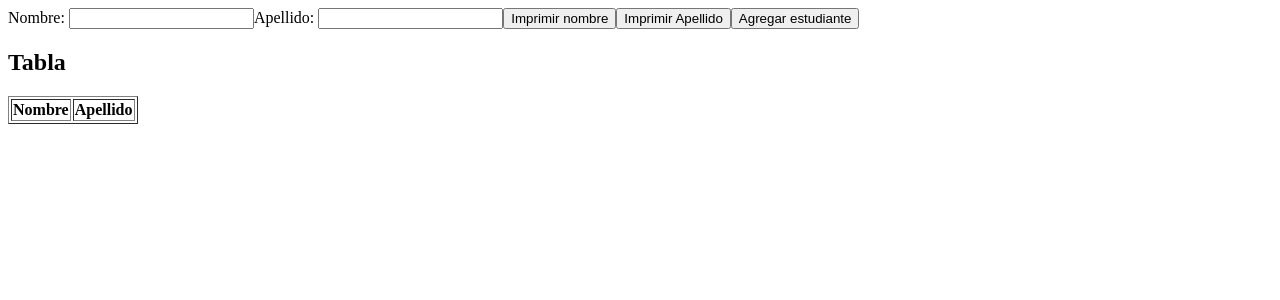
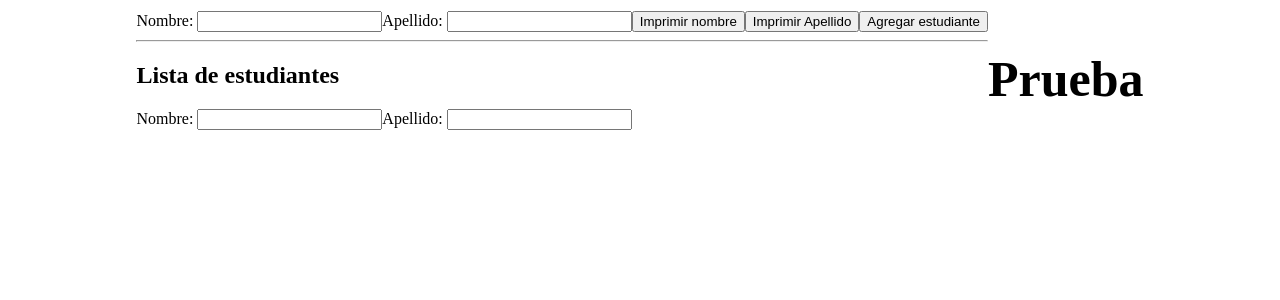
Before and after one commit to KevinPozo/pw_u2_vue_kp, a Vue app: page / in a window 1280 px wide. Shown: the top 300 px of the page. Built offline with nearby package versions, Linux system fonts and the light colour scheme.

Commit message:
Taller 16

```diff
--- a/src/components/Directivas.vue
+++ b/src/components/Directivas.vue
@@ -6,38 +6,30 @@
     <label for="id_apellido">Apellido: </label>
     <input type="text" id="id_apellido" v-model="apellido" />
 
-    <button @:click="imprimirNombre()">Imprimir nombre</button>
-    <button @:click="imprimirApellido()">Imprimir Apellido</button>
-    <button @:click="agregarEstudiante()">Agregar estudiante</button>
+    <button @click="imprimirNombre()">Imprimir nombre</button>
+    <button @click="imprimirApellido()">Imprimir Apellido</button>
+    <button @click="agregarEstudiante()">Agregar estudiante</button>
 
-    <!--
+    <hr />
+
+    <h2>Lista de estudiantes</h2>
+
+    <label for="id_nombre_1">Nombre: </label>
+    <input type="text" id="id_nombre_1" v-model="nombre1" />
+
+    <label for="id_apellido_1">Apellido: </label>
+    <input
+      @keyup.enter="agregarEstudiante1"
+      type="text"
+      id="id_apellido_1"
+      v-model="apellido1"
+    />
+
     <ul>
-      <li
-        v-for="{ nombre, apellido } in arreglo"
-        :key="nombre"
-        v-show="nombre"
-      >
-        {{ nombre }} -- {{ apellido }}
+      <li v-for="(est, index) in arreglo" :key="index" v-show="est.nombre">
+        {{ est.nombre }} — {{ est.apellido }}
       </li>
     </ul>
-    -->
-
-    <h2>Tabla</h2>
-
-    <table border="1">
-      <thead>
-        <tr>
-          <th>Nombre</th>
-          <th>Apellido</th>
-        </tr>
-      </thead>
-      <tbody>
-        <tr v-for="(est, index) in arreglo" :key="index" v-show="est.nombre">
-          <td>{{ est.nombre }}</td>
-          <td>{{ est.apellido }}</td>
-        </tr>
-      </tbody>
-    </table>
   </div>
 </template>
 
@@ -47,6 +39,9 @@ export default {
     return {
       nombre: null,
       apellido: null,
+      nombre1: null,
+      apellido1: null,
+
       arreglo: [],
     };
   },
@@ -62,13 +57,28 @@ export default {
         nombre: this.nombre,
         apellido: this.apellido,
       };
-      console.log(estudiante);
       this.arreglo.push(estudiante);
       this.limpiarFormulario();
     },
+
+    agregarEstudiante1(event) {
+      const estudiante = {
+        nombre: this.nombre1,
+        apellido: this.apellido1,
+      };
+
+      this.arreglo.push(estudiante);
+      this.limpiarFormulario1();
+    },
+
     limpiarFormulario() {
       this.nombre = null;
       this.apellido = null;
+    },
+
+    limpiarFormulario1() {
+      this.nombre1 = null;
+      this.apellido1 = null;
     },
   },
 };
--- a/src/views/ContadorView.vue
+++ b/src/views/ContadorView.vue
@@ -1,7 +1,7 @@
 <template>
   <div>
-    <contador tit="Contador 1" :inicio="12+4" :mostrar="true"/>
-    <contador tit="Contador 2" :inicio="20" :mostrar="false"/>
+    <contador tit="Contador 1" :inicio="12 + 4" :mostrar="true" />
+    <contador tit="Contador 2" :inicio="20" :mostrar="false" />
   </div>
 </template>
 
--- a/src/views/DirectivasView.vue
+++ b/src/views/DirectivasView.vue
@@ -1,5 +1,8 @@
 <template>
-  <Directivas />
+  <div class="view-container">
+    <Directivas />
+    <h2>Prueba</h2>
+  </div>
 </template>
 
 <script>
@@ -11,4 +14,13 @@ export default {
 };
 </script>
 
-<style></style>
+<style scoped>
+.view-container {
+  display: flex;
+  justify-content: center;
+  align-items: center;
+}
+h2{
+  font-size: 50px;
+}
+</style>
```
